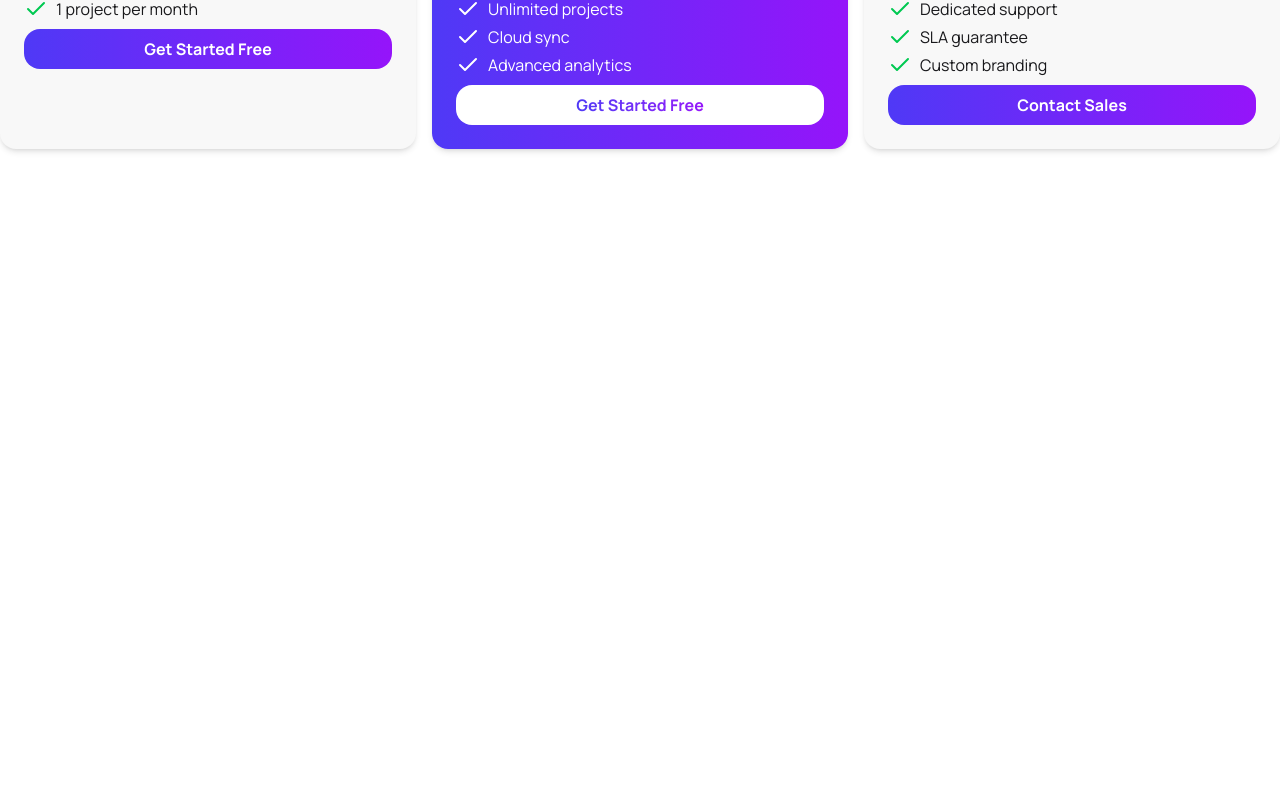
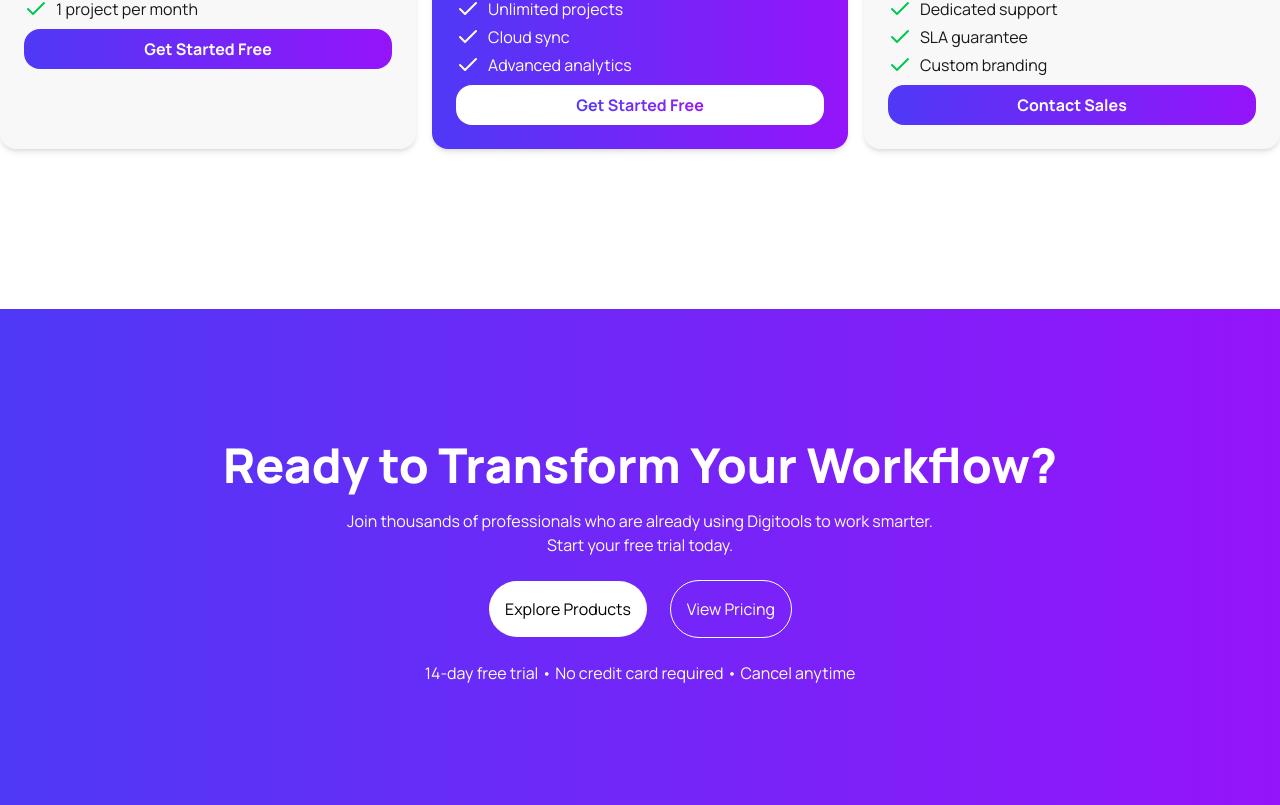
Before and after one commit to SamiaBaly/assingment06-digitools-projects, a React (Vite) app: page / in a window 1280 px wide. Shown: the part 4163-4968 px from the top of the page. Before the commit the page ends 4472 px from the top, so only its background shows below. Built offline with nearby package versions, Linux system fonts and the light colour scheme.

Commit message:
workflow add

```diff
--- a/src/App.jsx
+++ b/src/App.jsx
@@ -8,6 +8,7 @@ import NavBar from './componants/NavBar/NavBar';
 import { ToastContainer } from 'react-toastify';
 import GetStarted from './componants/GetStarted/GetStarted';
 import PricingSection from './componants/PricingSection/PricingSection';
+import WorkFlow from './componants/WorkFlow/WorkFlow';
 
 
 const fetchProducts=async()=>{
@@ -37,6 +38,7 @@ function App() {
       </Suspense>
       <GetStarted></GetStarted>
       <PricingSection></PricingSection>
+      <WorkFlow></WorkFlow>
 
       <ToastContainer />
     </>
--- /dev/null
+++ b/src/componants/WorkFlow/WorkFlow.jsx
@@ -0,0 +1,31 @@
+import React from 'react';
+
+const WorkFlow = () => {
+  return (
+    <div className="bg-gradient">
+      <div className="container mx-auto text-center py-[120px] text-white">
+        <div>
+          <h2 className="text-[48px] font-extrabold">
+            Ready to Transform Your Workflow?
+          </h2>
+          <p className=" mt-2">
+            Join thousands of professionals who are already using Digitools to
+            work smarter. <br /> Start your free trial today.
+          </p>
+        </div>
+        <div className='my-3'>
+          <button className='bg-white m-3 p-4 rounded-4xl text-black'>Explore Products</button>
+          <button className='text-white m-3 p-4 rounded-4xl text-black outline'>View Pricing</button>
+        </div>
+        <div>
+          <p>
+            14-day free trial • No
+            credit card required • Cancel anytime
+          </p>
+        </div>
+      </div>
+    </div>
+  );
+};
+
+export default WorkFlow;
```
